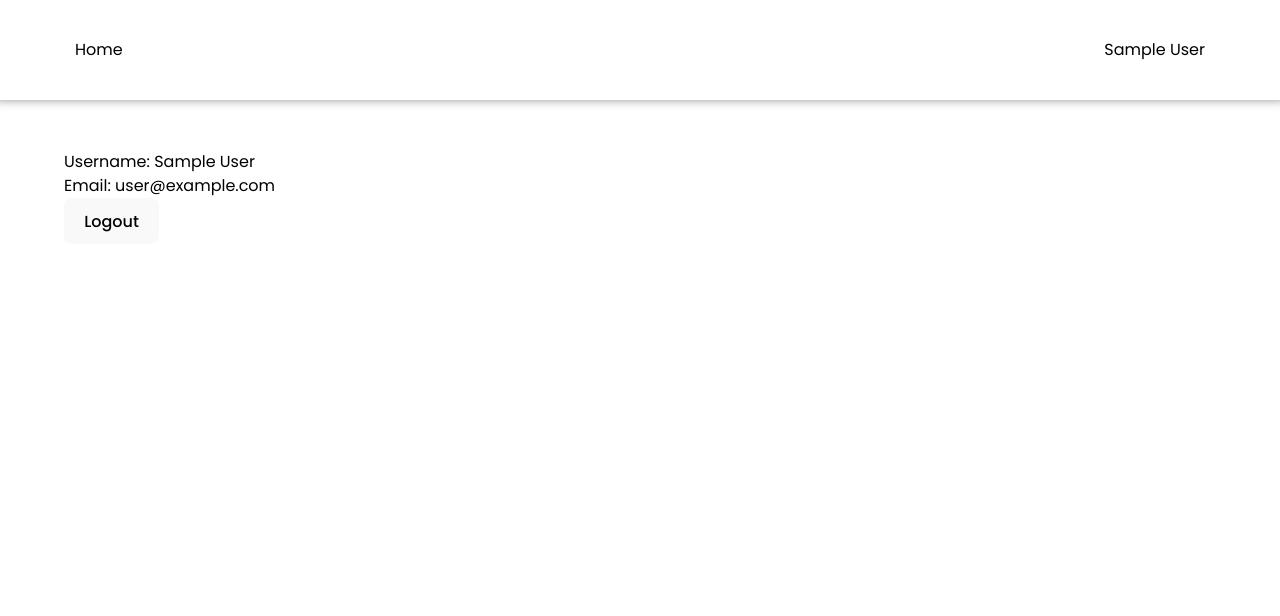
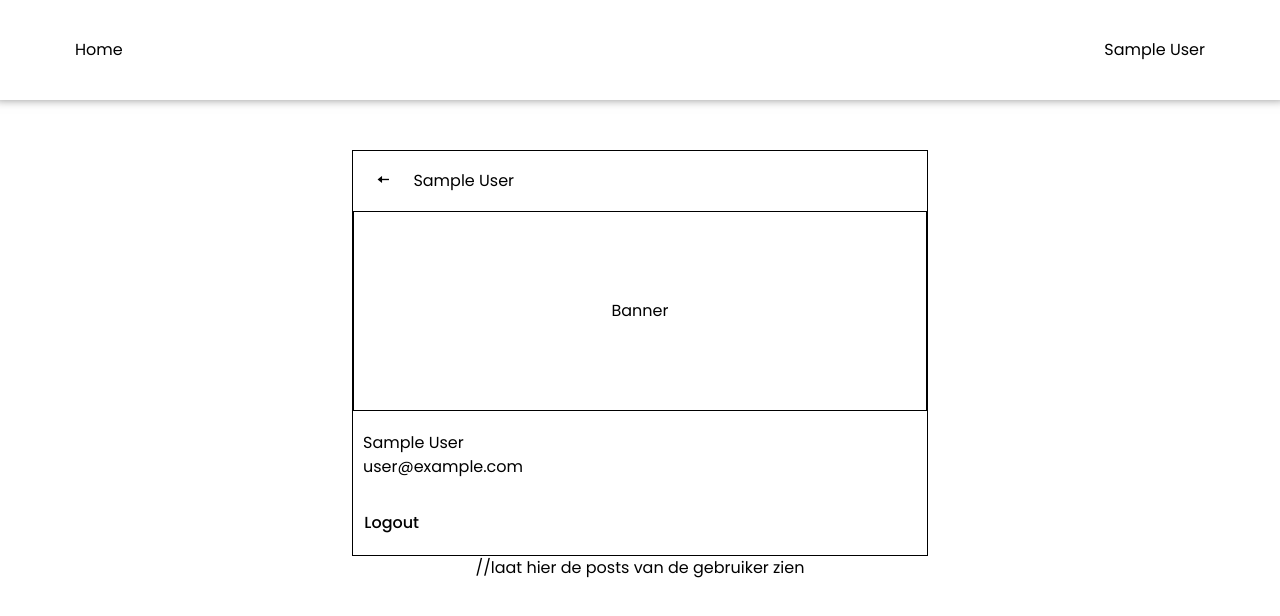
Before and after one commit to NielsVDBroek/Front-End-2, a React (Vite) app: page /account in a window 1280 px wide. Shown: the top 616 px of the page. Built offline with nearby package versions, Linux system fonts and the light colour scheme; no server answers; sample sign-in values are in the browser's storage.

Commit message:
Account page verbeterd

```diff
--- a/src/components/account/Account.jsx
+++ b/src/components/account/Account.jsx
@@ -3,10 +3,13 @@ import { useNavigate } from "react-router-dom";
 import { auth } from "../../config/firebase";
 import { signOut } from "firebase/auth";
 import { Link } from "react-router-dom";
+import './Account.scss';
+
 
 function Account() {
   const navigate = useNavigate();
   const [currentUser, setCurrentUser] = useState(null);
+
 
   useEffect(() => {
     const unsubscribe = auth.onAuthStateChanged((user) => {
@@ -29,14 +32,26 @@ function Account() {
   };
 
   return(
-    <div>
-      <div>
-        Username: {currentUser?.displayName}
+    <div className="Account-container">
+      <div className="Container-user">
+        <div className="back-bar">
+          <button className="Back-btn" onClick={() => navigate(-1)}>&#129028;</button>
+          {currentUser?.displayName}
+        </div>
+        <div className="Banner">Banner</div>
+        <div className="Userinfo">
+          <div className="Username">
+            {currentUser?.displayName}
+          </div>
+          <div className="Email">
+            {currentUser?.email}
+          </div>
+        </div>
+        <button className="Logout-btn" onClick={logout}>Logout</button>
       </div>
-      <div>
-        Email: {currentUser?.email}
+      <div className="Container-posts">
+        //laat hier de posts van de gebruiker zien
       </div>
-      <button onClick={logout}>Logout</button>
     </div>
   );
 }
--- /dev/null
+++ b/src/components/account/Account.scss
@@ -0,0 +1,72 @@
+.Account-container{
+    display: flex;
+    flex-direction: column;
+    align-items: center;
+    justify-content: center;
+}
+.Container-user{
+ display: flex;
+ flex-direction: column;
+ border: solid 1px black;
+ width: 50%;
+}
+.back-bar{
+    display: flex;
+    flex-direction: row;
+    align-items: center;
+}
+
+.Userinfo{
+ padding: 10px;
+}
+.Banner{
+    display: flex;
+    flex-direction: column;
+    align-items: center;
+    justify-content: center;
+    border: solid 1px black;
+    margin-bottom: 10px;
+    height: 200px;
+}
+.Username{
+
+}
+.Email{
+
+}
+.Logout-btn{
+    width: 10%;
+}
+.Back-btn{
+    display: flex;
+    justify-content: center;
+    align-items: center;
+    border-radius: 8px;
+    border: 1px solid transparent;
+    font-size: 1em;
+    background-color: white;
+    margin: 10px;
+    font-weight: 500;
+    font-family: inherit;
+    cursor: pointer;
+    transition: border-color 0.25s;
+    width: 40px;
+    height: 40px;
+}
+
+.Logout-btn{
+    display: flex;
+    justify-content: center;
+    align-items: center;
+    border-radius: 8px;
+    border: 1px solid transparent;
+    font-size: 1em;
+    background-color: white;
+    margin: 10px;
+    font-weight: 500;
+    font-family: inherit;
+    cursor: pointer;
+    transition: border-color 0.25s;
+    width: 10%;
+    height: auto;
+}
--- /dev/null
+++ b/src/components/post/Post.jsx
@@ -0,0 +1,75 @@
+import { useState } from 'react';
+import { auth, db } from '../../config/firebase';
+import { doc, deleteDoc, getDoc, updateDoc } from 'firebase/firestore';
+import './Post.scss';
+
+function Post({ post, onPostUpdate, onPostDelete }) {
+    const [isEditing, setIsEditing] = useState(false);
+    const [updatedPostContent, setUpdatedPostContent] = useState(post.content);
+
+    const updatePost = async (id, updatedContent) => {
+        const user_id = auth?.currentUser?.uid;
+        if (!user_id) {
+            console.error("User is not authenticated");
+            return;
+        }
+
+        try {
+            const postDoc = doc(db, "posts", id);
+            const postSnapshot = await getDoc(postDoc);
+
+            if (postSnapshot.exists() && postSnapshot.data().user_id === user_id) {
+                await updateDoc(postDoc, { content: updatedContent });
+                onPostUpdate();
+            } else {
+                console.error("You are not authorized to update this post");
+            }
+        } catch (err) {
+            console.error(err);
+        }
+    };
+
+    const deletePost = async (id) => {
+        const user_id = auth?.currentUser?.uid;
+        if (!user_id) {
+            console.error("User is not authenticated");
+            return;
+        }
+
+        try {
+            const postDoc = doc(db, "posts", id);
+            const postSnapshot = await getDoc(postDoc);
+
+            if (postSnapshot.exists() && postSnapshot.data().user_id === user_id) {
+                await deleteDoc(postDoc);
+                onPostDelete();
+            } else {
+                console.error("You are not authorized to delete this post");
+            }
+        } catch (err) {
+            console.error(err);
+        }
+    };
+
+    return (
+        <div className="post-item">
+            {post.content ? <div>{post.content}</div> : null}
+            <div className='Button-container'>
+                {post.user_id === auth?.currentUser?.uid && !isEditing && (
+                    <button className='Btnpost' onClick={() => { setIsEditing(true); }}>Edit</button>
+                )}
+                {isEditing && (
+                    <div>
+                        <input type="text" value={updatedPostContent} onChange={(e) => setUpdatedPostContent(e.target.value)} />
+                        <button onClick={() => { updatePost(post.id, updatedPostContent); setIsEditing(false); }}>Save</button>
+                    </div>
+                )}
+                {post.user_id === auth?.currentUser?.uid && (
+                    <button className='Btnpost' onClick={() => deletePost(post.id)}>Delete</button>
+                )}
+            </div>
+        </div>
+    );
+}
+
+export default Post;
--- /dev/null
+++ b/src/components/post/Post.scss
@@ -0,0 +1,16 @@
+.post-item{
+    display: flex;
+    flex-direction: column;
+    padding: 15px;
+    border: solid 1px black;
+    border-radius: 15px;
+    margin-bottom: 10px;
+}
+.Button-container{
+    display: flex;
+    flex-direction: row;
+    width: 100%;
+}
+.Btnpost{
+    width: 100%;
+}
--- a/src/components/posts/Posts.jsx
+++ b/src/components/posts/Posts.jsx
@@ -1,26 +1,22 @@
-import './Posts.scss'
-import { useEffect, useState } from 'react'
-import { auth } from '../../config/firebase';
-import { db } from '../../config/firebase';
-import { getDocs, collection, addDoc, deleteDoc, doc, updateDoc, getDoc } from 'firebase/firestore';
-
-
-function Posts(){
+import './Posts.scss';
+import { useEffect, useState } from 'react';
+import { auth, db } from '../../config/firebase';
+import { getDocs, collection, addDoc } from 'firebase/firestore';
+import Post from '../post/Post';
+function Posts() {
     const [postsList, setPostsList] = useState([]);
-
     const [newPostContent, setNewPostContent] = useState("");
 
-    const postsCollectionRef = collection(db, "posts")
+    const postsCollectionRef = collection(db, "posts");
 
     useEffect(() => {
         getPostsList();
-      }, [])
+    }, []);
 
     const getPostsList = async () => {
-        try{
-          const data = await getDocs(postsCollectionRef)
-          const filteredData = data.docs.map((doc) => ({...doc.data(),
-             id: doc.id}))
+        try {
+            const data = await getDocs(postsCollectionRef);
+            const filteredData = data.docs.map((doc) => ({ ...doc.data(), id: doc.id }));
             setPostsList(filteredData);
         } catch (err) {
             console.error(err);
@@ -34,7 +30,7 @@ function Posts(){
             return;
         }
 
-        if (newPostContent == "") {
+        if (newPostContent === "") {
             console.error("Content is empty");
             return;
         }
@@ -53,65 +49,31 @@ function Posts(){
         }
     };
 
-
-    const deletePost = async (id) => {
-      const user_id = auth?.currentUser?.uid;
-      if (!user_id) {
-          console.error("User is not authenticated");
-          return;
-      }
-
-      try {
-          const postDoc = doc(db, "posts", id);
-          const postSnapshot = await getDoc(postDoc);
-
-          if (postSnapshot.exists() && postSnapshot.data().user_id === user_id) {
-              await deleteDoc(postDoc);
-              getPostsList();
-          } else {
-              console.error("You are not authorized to delete this post");
-          }
-      } catch (err) {
-          console.error(err);
-      }
-  };
-
-
-    return(
+    return (
+        <div className='Container'>
             <div>
-          <div>
-            <button className="btn" onClick={()=>document.getElementById('my_modal_1').showModal()}>Maak post</button>
-            <dialog id="my_modal_1" className="modal" >
+                <button className="btn" onClick={() => document.getElementById('my_modal_1').showModal()}>Maak post</button>
+                <dialog id="my_modal_1" className="modal">
                     <div className="modal-box">
                         <h3 className="font-bold text-lg">Hello!</h3>
                         <p className="py-4">Maak je post</p>
                         <div className="modal-action">
                             <form method="dialog" className='post-form'>
-                    <input type="text" placeholder='Post content...' onChange={(e) => setNewPostContent(e.target.value)}/>
+                                <input type="text" placeholder='Post content...' onChange={(e) => setNewPostContent(e.target.value)} />
                                 <button className="btn">Close</button>
-                    <button onClick={createPost}>Post</button>
+                                <button type="button" onClick={createPost}>Post</button>
                             </form>
                         </div>
                     </div>
                 </dialog>
             </div>
-          <div>
-            {postsList.map((posts) => (
-              <div className="post-item" key={posts.id}>
-                  <div>{posts.user_id}</div>
-                  <div>{posts.content}</div>
-                  <div>{posts.likes}</div>
-                  <div>{posts.comments}</div>
-
-                  <button onClick={() => deletePost(posts.id)}>Delete test</button>
-              </div>
+            <div className='post-item-container'>
+                {postsList.map((post) => (
+                    <Post key={post.id} post={post} onPostUpdate={getPostsList} onPostDelete={getPostsList} />
                 ))}
             </div>
         </div>
-
-
-    )
-
+    );
 }
 
 export default Posts;
--- a/src/components/posts/Posts.scss
+++ b/src/components/posts/Posts.scss
@@ -1,9 +1,16 @@
-.post-item{
+.Container{
+    display: flex;
+    flex-direction: row;
+    justify-content: space-evenly;
+    width: 100%;
+    height: auto;
+    gap: 10px;
+}
+.post-item-container{
     display: flex;
     flex-direction: column;
-    padding: 15px;
-    border: solid 1px black;
-    border-radius: 15px;
+    width: 85%;
+
 }
 #my_modal_1{
     margin: auto;
@@ -14,3 +21,6 @@
     flex-direction: column;
     gap: 5px;
 }
+.btn{
+    margin-bottom: 10px;
+}
--- a/src/index.scss
+++ b/src/index.scss
@@ -52,7 +52,7 @@ button {
   transition: border-color 0.25s;
 }
 button:hover {
-  border-color: #646cff;
+  background-color: #efefef;
 }
 button:focus,
 button:focus-visible {
```
Lines whose indentation alone changed are shown as unchanged.
